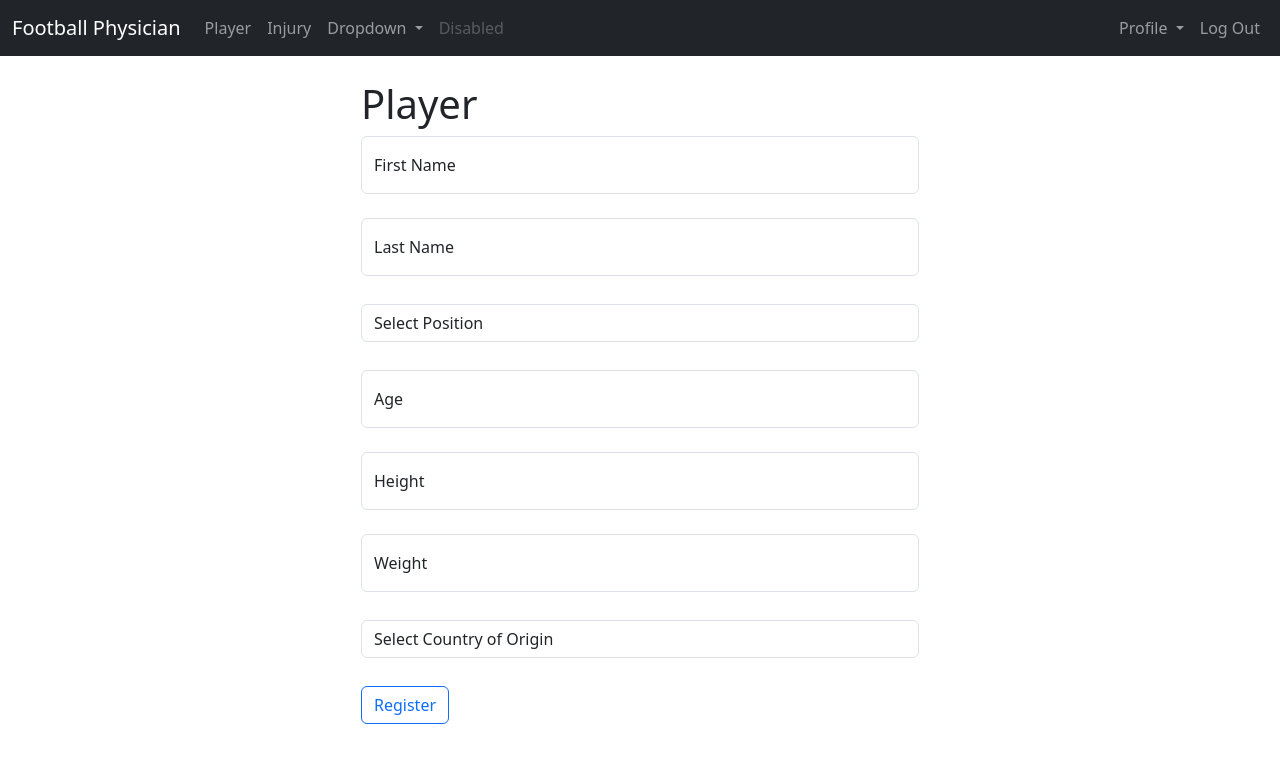
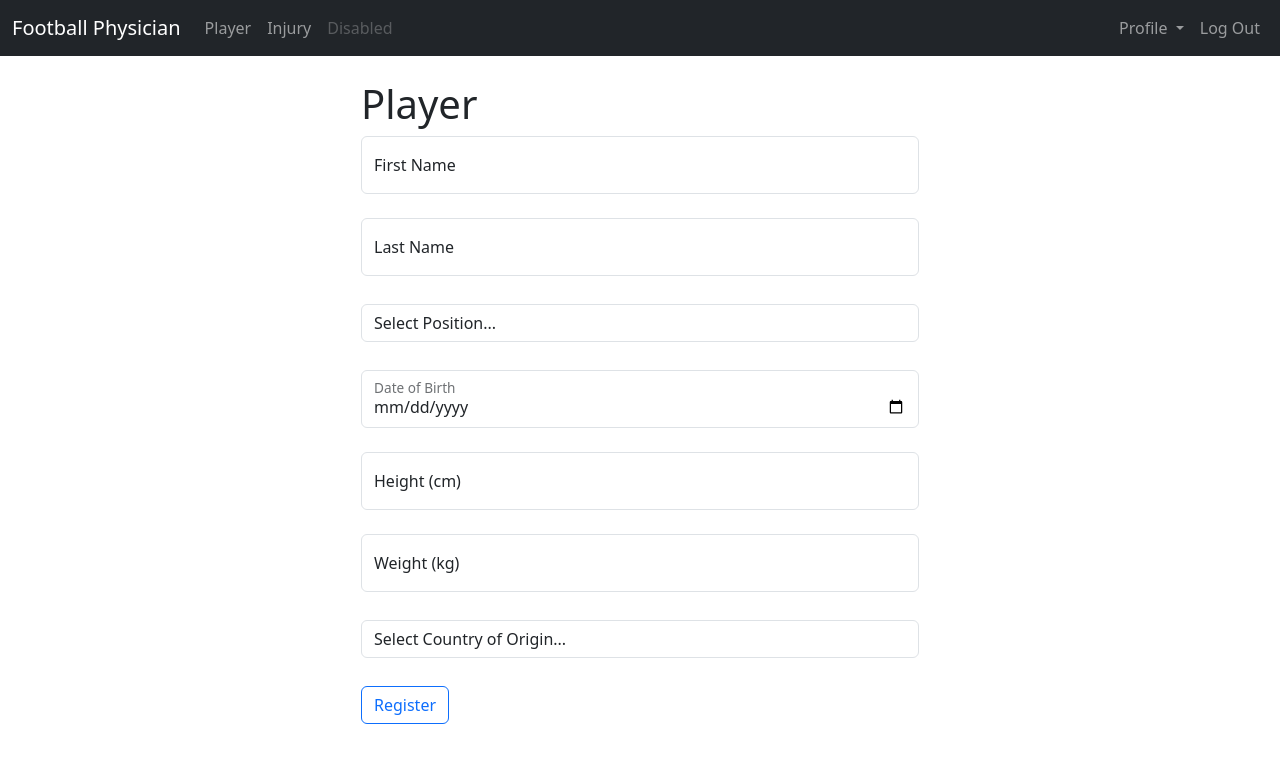
Before and after one commit to OmarIzagaren/Football-Physician, a Django app: page /player/ in a window 1280 px wide. Shown: the top 763 px of the page. Run offline with Django 5.2, Linux system fonts and the light colour scheme; the visitor is signed in with stand-in values (Sample User, id 1).

Commit message:
Made changes to the models and migrated them, completed the add player form doing relevant checks

```diff
--- a/website/forms.py
+++ b/website/forms.py
@@ -3,6 +3,7 @@ from django.contrib.auth.models import User
 from .models import Player
 from django import forms
 from .information import positions,countries
+from datetime import date, timedelta
 
 class SignUpForm(UserCreationForm):
     email = forms.EmailField(label="", widget=forms.TextInput(attrs={'class':'form-control', 'placeholder':'Email Address'}))
@@ -48,10 +49,10 @@ position_array = [
     ("Attacker", "Attacker"),
 ]
 class PlayerForm(forms.ModelForm):
-    first_name = forms.CharField(required=True, label="First Name", max_length=50, widget=forms.TextInput(attrs={'class':'form-control', 'placeholder':'First Name'}))
+    first_name = forms.CharField(required=True, label="", max_length=50, widget=forms.TextInput(attrs={'class':'form-control', 'placeholder':'First Name'}))
     last_name = forms.CharField(required=True,label="", max_length=50, widget=forms.TextInput(attrs={'class':'form-control', 'placeholder':'Last Name'}))
     position = forms.CharField(required=True,label="", max_length=50, widget=forms.Select(choices=positions,attrs={'class':'form-control', 'placeholder':'Position'}))
-    age = forms.CharField(required=True,label="", widget=forms.TextInput(attrs={'class':'form-control', 'placeholder':'Age'}))
+    date_of_birth = forms.DateField(required=True,label="", widget=forms.DateInput(attrs={'class':'form-control','type':'date', 'placeholder':'Date of Birth'}))
     height = forms.CharField(required=True,label="", widget=forms.TextInput(attrs={'class':'form-control', 'placeholder':'Height'}))
     weight = forms.CharField(required=True,label="", widget=forms.TextInput(attrs={'class':'form-control', 'placeholder':'Weight'}))
     country = forms.CharField(required=True,label="", max_length=50, widget=forms.Select(choices=countries,attrs={'class':'form-control', 'placeholder':'Country'}))
@@ -59,3 +60,16 @@ class PlayerForm(forms.ModelForm):
     class Meta:
         model = Player
         exclude = ("user", )
+
+    def __init__(self, *args, **kwargs):
+        super(PlayerForm, self).__init__(*args, **kwargs)
+        # Set the max attribute for date_of_birth field
+        self.fields['date_of_birth'].widget.attrs['max'] = str(date.today() - timedelta(days=365.25 * 16))
+        self.fields['date_of_birth'].help_text = '<span class="form-text text-muted"><small>A player must be aged 16 or over.</small></span>'
+
+    def clean_date_of_birth(self):
+        date_of_birth = self.cleaned_data.get("date_of_birth")
+        print("Hello")
+        if date.today() < date_of_birth:
+            raise forms.ValidationError("Date of Birth can not be in the future.")
+        return date_of_birth
--- a/website/information.py
+++ b/website/information.py
@@ -1,5 +1,5 @@
 positions = [
-    ("", "Select Position"),
+    ("", "Select Position..."),
     ("Goalkeeper", "Goalkeeper"),
     ("Defender", "Defender"),
     ("Midfielder", "Midfielder"),
@@ -7,7 +7,7 @@ positions = [
 ]
 
 countries = [
-    ("", "Select Country of Origin"),
+    ("", "Select Country of Origin..."),
     ('Afghanistan', 'Afghanistan'), ('Aland Islands', 'Aland Islands'), ('Albania', 'Albania'), ('Algeria', 'Algeria'), ('American Samoa', 'American Samoa'), ('Andorra', 'Andorra'),
     ('Angola', 'Angola'), ('Anguilla', 'Anguilla'), ('Antarctica', 'Antarctica'), ('Antigua and Barbuda', 'Antigua and Barbuda'), ('Argentina', 'Argentina'), ('Armenia', 'Armenia'),
     ('Aruba', 'Aruba'), ('Australia', 'Australia'), ('Austria', 'Austria'), ('Azerbaijan', 'Azerbaijan'), ('Bahamas', 'Bahamas'), ('Bahrain', 'Bahrain'), ('Bangladesh', 'Bangladesh'),
--- a/website/models.py
+++ b/website/models.py
@@ -6,11 +6,10 @@ class Player(models.Model):
     first_name = models.CharField(max_length=50)
     last_name = models.CharField(max_length=50)
     position = models.CharField(max_length = 10)
-    age = models.IntegerField()
+    date_of_birth = models.DateField(null=True, blank=False)
     height = models.IntegerField()
     weight = models.IntegerField()
     country = models.CharField(max_length=50)
-    #injuries = models.ArrayField()
 
 class Injury(models.Model):
     player = models.ForeignKey(Player, null=True, on_delete= models.CASCADE)
@@ -18,3 +17,4 @@ class Injury(models.Model):
     injury_start_date = models.DateField()
     injury_end_date = models.DateField()
     injury_age = models.IntegerField()
+    injured = models.BooleanField(default = False)
--- a/website/templates/navbar.html
+++ b/website/templates/navbar.html
@@ -19,17 +19,6 @@
           </li>
           <li class="nav-item">
             <a class="nav-link" href="#">Injury</a>
-          </li>
-          <li class="nav-item dropdown">
-            <a class="nav-link dropdown-toggle" href="#" role="button" data-bs-toggle="dropdown" aria-expanded="false">
-              Dropdown
-            </a>
-            <ul class="dropdown-menu">
-              <li><a class="dropdown-item" href="#">Action</a></li>
-              <li><a class="dropdown-item" href="#">Another action</a></li>
-              <li><hr class="dropdown-divider"></li>
-              <li><a class="dropdown-item" href="#">Something else here</a></li>
-            </ul>
           </li>
           <li class="nav-item">
             <a class="nav-link disabled" aria-disabled="true">Disabled</a>
--- a/website/templates/player.html
+++ b/website/templates/player.html
@@ -31,18 +31,18 @@
     </div>
         </br>
     <div class="form-floating">
-        {{ form.age }}
-        <label for="floatingInput">Age</label>
+        {{ form.date_of_birth }}
+        <label for="floatingInput">Date of Birth</label>
     </div>
         </br>
     <div class="form-floating">
         {{ form.height }}
-        <label for="floatingInput">Height</label>
+        <label for="floatingInput">Height (cm)</label>
     </div>
         </br>
     <div class="form-floating">
         {{ form.weight }}
-        <label for="floatingInput">Weight</label>
+        <label for="floatingInput">Weight (kg)</label>
     </div>
         </br>
     <div class="col-auto my-1">
--- a/website/views.py
+++ b/website/views.py
@@ -66,7 +66,7 @@ def player_details(request):
             for field in form:
                 if field.errors:
                     errors_list.append(field.errors)
-        form.errors.clear()
+        #form.errors.clear()
         return render(request, 'player.html', {'form':form, 'errors_list':errors_list})
     else:
         messages.success(request, "NOt logged in")
```
Also changed, not shown: website/migrations/0002_remove_player_age_injury_injured_and_more.py (added), website/migrations/0003_alter_player_date_of_birth.py (added).
